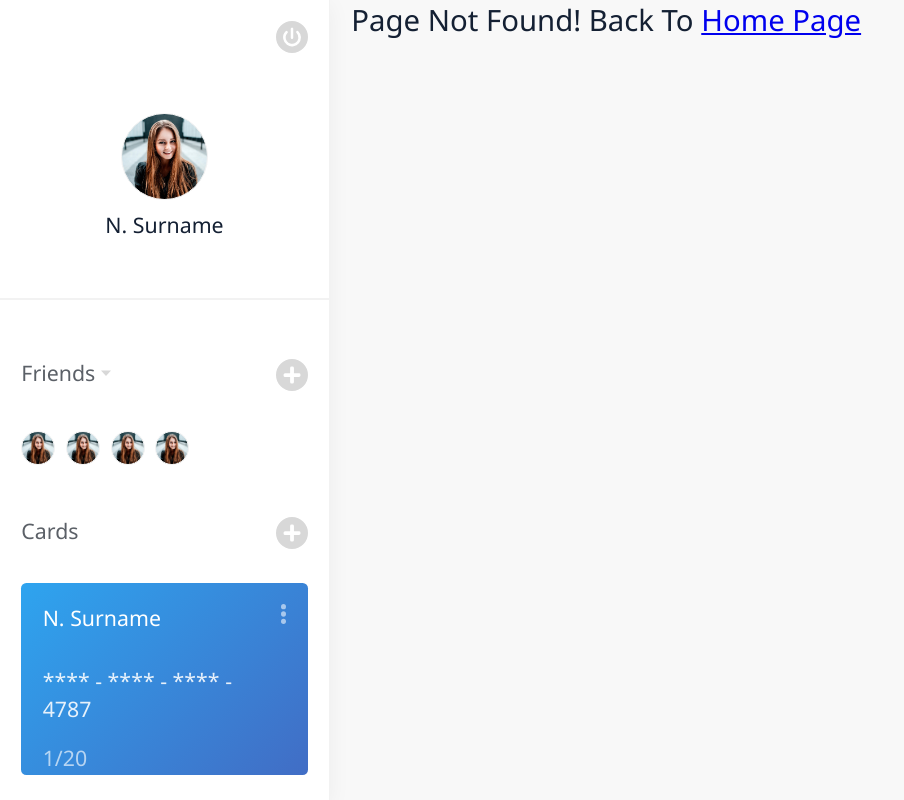
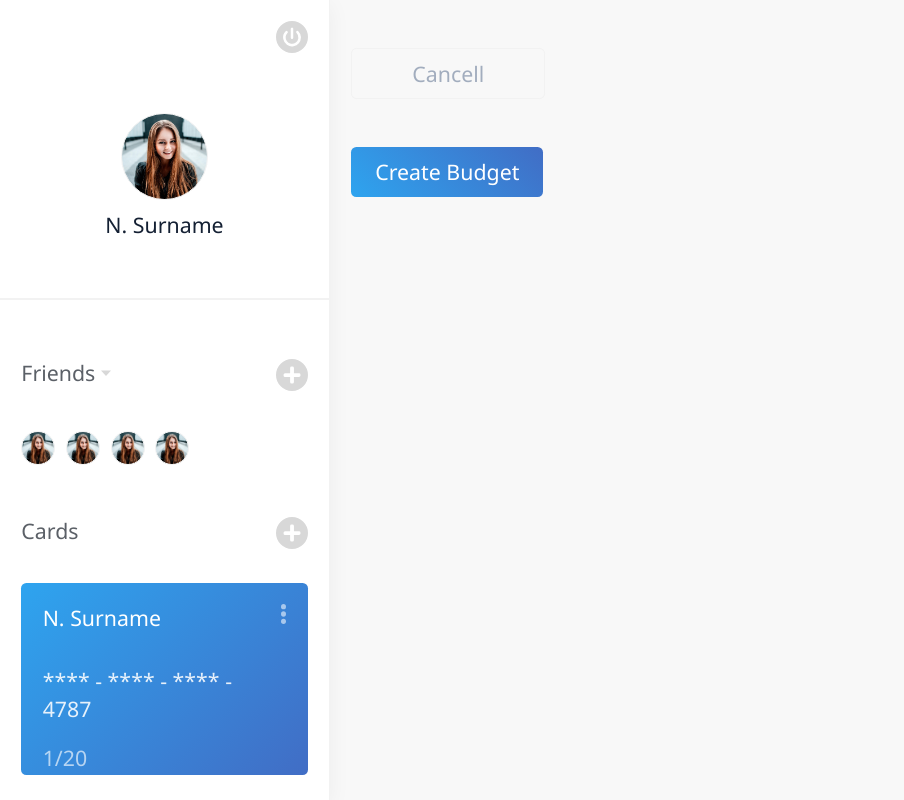
Before and after one commit to gsanikidze/coffer, a React (Create React App) app: page /create-budget in a window 1280 px wide. Before the commit this address had no page. Shown: the whole page, without its empty margins (0-904 px from the left). Built offline with nearby package versions, Linux system fonts and the light colour scheme.

Commit message:
added buttons and create budget component

```diff
--- a/src/components/UI_ATOMS.js
+++ b/src/components/UI_ATOMS.js
@@ -3,7 +3,7 @@ import styled from 'styled-components';
 
 
 //my comp
-import {MAIN_FONT, COLORS} from './UI_VARS';
+import {MAIN_FONT, COLORS, MAIN_GRADIENT} from './UI_VARS';
 
 // typography
 const Title = styled.h1`
@@ -95,6 +95,34 @@ const MainButton = styled.div`
     cursor: pointer;
 `;
 
+const ActiveButton = styled.div`
+    color: ${COLORS.white};
+    background: ${MAIN_GRADIENT};
+    font-family: ${MAIN_FONT};
+    font-size: 16pt;
+    line-height: 21pt;
+    border-radius: 4pt;
+    padding: 8pt;
+    text-align: center;
+    cursor: pointer;
+    width: 128pt;
+`;
+
+const PassiveButton = styled.div`
+    color: ${COLORS.txt_light_gray};
+    font-family: ${MAIN_FONT};
+    font-size: 16pt;
+    line-height: 21pt;
+    border-radius: 4pt;
+    border: 1pt solid ${COLORS.gray};
+    padding: 8pt;
+    text-align: center;
+    cursor: pointer;
+    width: 128pt;
+`;
+
+
+// other
 const ProgressBar = (percent) => {
     if(percent){
         const progressPercent = {
@@ -119,6 +147,6 @@ const ProgressBar = (percent) => {
 export {
     Title, Label, Paragraph, LightText, WhiteText, WhiteLightText, WhiteVeryLightText,
     MainIcons, MainLine, DropDownArrow,
-    MainButton,
+    MainButton, ActiveButton, PassiveButton,
     ProgressBar
 };
--- /dev/null
+++ b/src/components/pages/CreateBudget/index.js
@@ -0,0 +1,23 @@
+import React, { Component } from 'react';
+
+// my comp
+import { ActiveButton, PassiveButton } from '../../UI_ATOMS'
+
+class CreateBudget extends Component {
+    render() {
+        return (
+            <div>
+                <br/>
+                <br/>
+                <br/>
+                <PassiveButton> Cancell </PassiveButton>
+                <br/>
+                <br/>
+                <br/>
+                <ActiveButton> Create Budget </ActiveButton>
+            </div>
+        );
+    }
+}
+
+export default CreateBudget;
--- a/src/routes.js
+++ b/src/routes.js
@@ -2,8 +2,9 @@ import React from 'react';
 import { Route, Switch } from 'react-router-dom';
 
 // my comp
-import Home from './components/pages/home';
+import Home from './components/pages/Home';
 import BudgetItem from './components/pages/BudgetItem';
+import CreateBudget from './components/pages/CreateBudget';
 import PageNotFound from './components/pages/404';
 
 const MainRouter = () => {
@@ -11,6 +12,7 @@ const MainRouter = () => {
         <Switch>
             <Route exact path="/" component={Home}/>
             <Route exact path="/budget" component={BudgetItem}/>
+            <Route exact path="/create-budget" component={CreateBudget}/>
             <Route exact component={PageNotFound}/>
         </Switch>
     )
```
